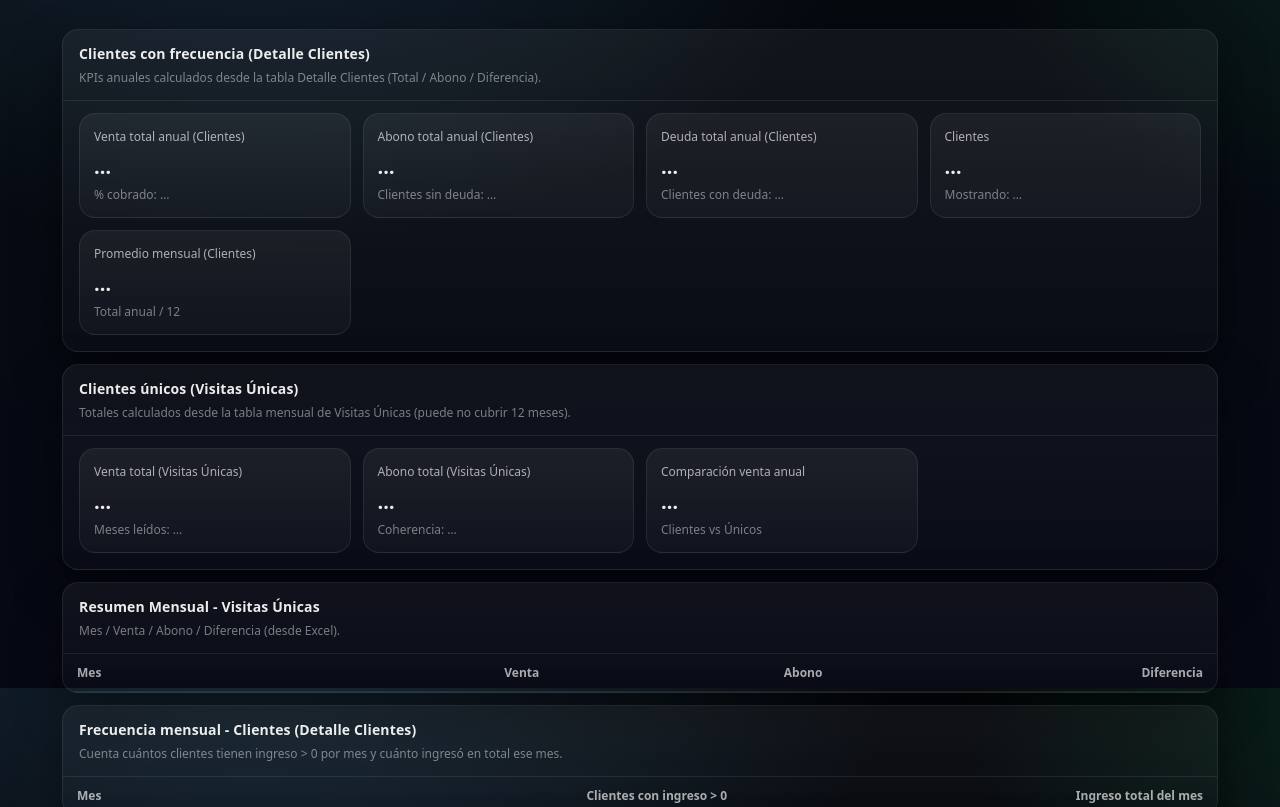
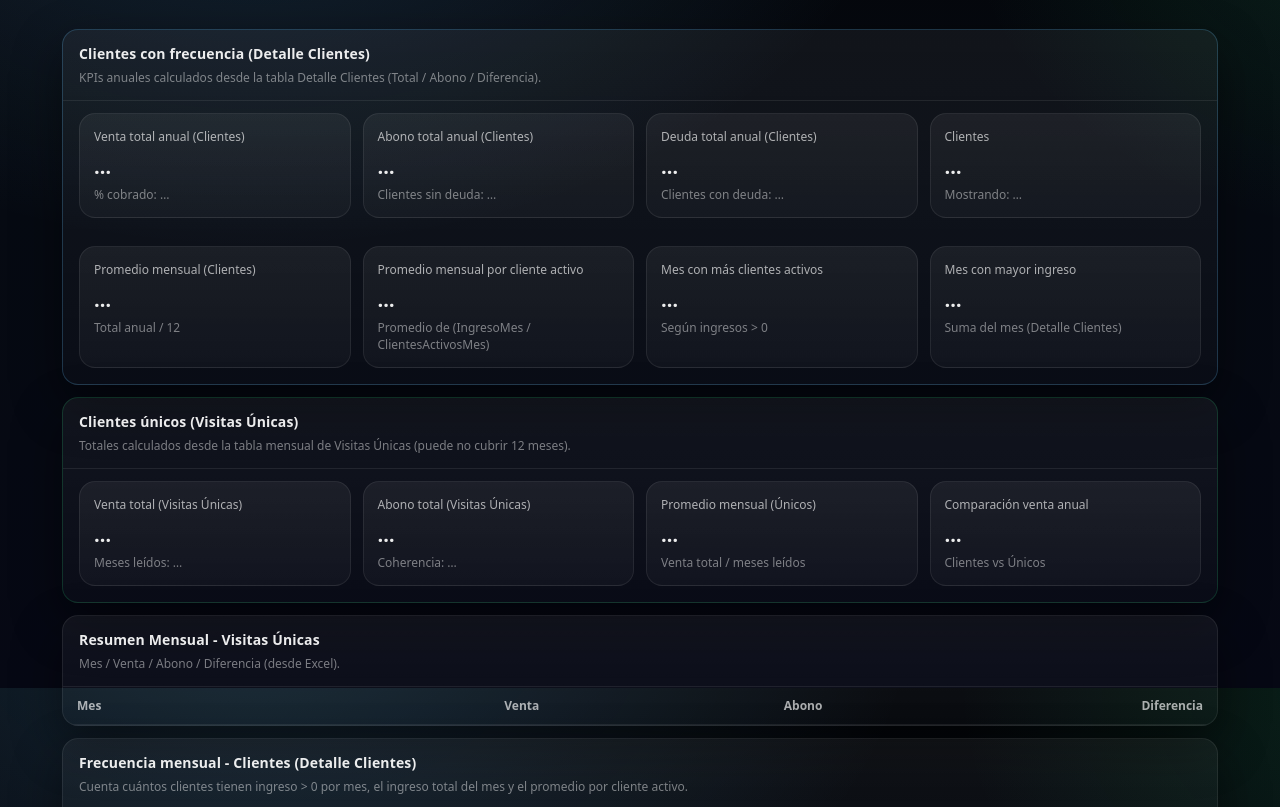
Before and after one commit to calidadecosanplagas/reporte-financiero, a plain HTML site: page index.html in a window 1280 px wide. Shown: the part 112-919 px from the top of the page. Drawn offline with nearby package versions, Linux system fonts and the light colour scheme; no server answers.

Commit message:
Update index.html

```diff
--- a/index.html
+++ b/index.html
@@ -35,12 +35,13 @@
   <main class="container">
 
     <!-- ===================== KPI: CLIENTES (FRECUENCIA) ===================== -->
-    <section class="block">
+    <section class="block block-frecuencia">
       <div class="block-header">
         <h2>Clientes con frecuencia (Detalle Clientes)</h2>
         <div class="block-note">KPIs anuales calculados desde la tabla Detalle Clientes (Total / Abono / Diferencia).</div>
       </div>
 
+      <!-- KPIs principales -->
       <div class="kpi-grid">
         <div class="kpi">
           <div class="kpi-label">Venta total anual (Clientes)</div>
@@ -65,18 +66,38 @@
           <div class="kpi-value" id="kpiClientes">…</div>
           <div class="kpi-hint">Mostrando: <span id="kpiMostrando">…</span></div>
         </div>
+      </div>
 
-        <!-- NUEVO KPI -->
+      <!-- KPIs anuales / promedios (segunda fila) -->
+      <div class="kpi-grid kpi-grid-secondary">
         <div class="kpi">
           <div class="kpi-label">Promedio mensual (Clientes)</div>
           <div class="kpi-value" id="kpiPromMesClientes">…</div>
           <div class="kpi-hint">Total anual / 12</div>
         </div>
+
+        <div class="kpi">
+          <div class="kpi-label">Promedio mensual por cliente activo</div>
+          <div class="kpi-value" id="kpiPromMesPorCliente">…</div>
+          <div class="kpi-hint">Promedio de (IngresoMes / ClientesActivosMes)</div>
+        </div>
+
+        <div class="kpi">
+          <div class="kpi-label">Mes con más clientes activos</div>
+          <div class="kpi-value" id="kpiMesMasActivos">…</div>
+          <div class="kpi-hint">Según ingresos &gt; 0</div>
+        </div>
+
+        <div class="kpi">
+          <div class="kpi-label">Mes con mayor ingreso</div>
+          <div class="kpi-value" id="kpiMesMayorIngreso">…</div>
+          <div class="kpi-hint">Suma del mes (Detalle Clientes)</div>
+        </div>
       </div>
     </section>
 
     <!-- ===================== KPI: UNICOS ===================== -->
-    <section class="block">
+    <section class="block block-unicos">
       <div class="block-header">
         <h2>Clientes únicos (Visitas Únicas)</h2>
         <div class="block-note">Totales calculados desde la tabla mensual de Visitas Únicas (puede no cubrir 12 meses).</div>
@@ -93,6 +114,12 @@
           <div class="kpi-label">Abono total (Visitas Únicas)</div>
           <div class="kpi-value" id="kpiAbonoTotalUnicos">…</div>
           <div class="kpi-hint">Coherencia: <span id="kpiCoherenciaUnicos">…</span></div>
+        </div>
+
+        <div class="kpi">
+          <div class="kpi-label">Promedio mensual (Únicos)</div>
+          <div class="kpi-value" id="kpiPromMesUnicos">…</div>
+          <div class="kpi-hint">Venta total / meses leídos</div>
         </div>
 
         <div class="kpi">
@@ -129,7 +156,9 @@
     <section class="block">
       <div class="block-header">
         <h2>Frecuencia mensual - Clientes (Detalle Clientes)</h2>
-        <div class="block-note">Cuenta cuántos clientes tienen ingreso &gt; 0 por mes y cuánto ingresó en total ese mes.</div>
+        <div class="block-note">
+          Cuenta cuántos clientes tienen ingreso &gt; 0 por mes, el ingreso total del mes y el promedio por cliente activo.
+        </div>
       </div>
 
       <div class="table-wrap">
@@ -139,6 +168,7 @@
               <th>Mes</th>
               <th class="num">Clientes con ingreso &gt; 0</th>
               <th class="num">Ingreso total del mes</th>
+              <th class="num">Promedio por cliente activo</th>
             </tr>
           </thead>
           <tbody></tbody>
```
